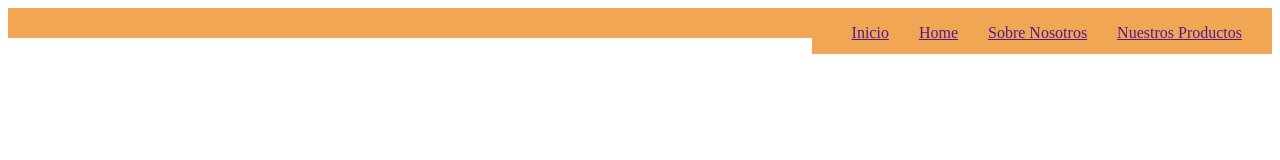
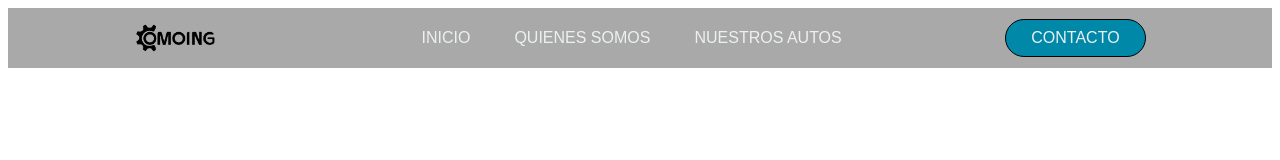
Before and after one commit to FranciscoLujan/PGweb, a plain HTML site: page index.html in a window 1280 px wide. Drawn offline with Linux system fonts and the light colour scheme.

Commit message:
Creacion de navbar (html y css)
Creacion de navbar, logo y secciones a modificar

```diff
--- a/CSS/estilo.css
+++ b/CSS/estilo.css
@@ -1,3 +1,6 @@
+@import url('https://fonts.googleapis.com/css2?family=Montserrat:wght@500&display=swap');
+
+/*
 .bar {
     display: flex;
     flex-direction: row;
@@ -17,3 +20,64 @@
     flex-direction: row;
     justify-content: flex-end;
 }
+
+*/
+
+/* NAVBAR CSS */
+
+header {
+    box-sizing: border-box;
+    margin: 0;
+    padding: 0;
+    background-color: darkgray;
+    height: 50px;
+}
+
+li, a, button {
+    font-family: 'Monserrat', sans-serif;
+    font-weight: 500;
+    font-size: 16px;
+    color: #edf0f1;
+    text-decoration: none;
+}
+
+header {
+    display: flex;
+    justify-content: space-between;
+    align-items: center;
+    padding: 30px 10%;
+}
+
+.logo {
+    cursor: pointer;
+}
+
+.nav_links {
+    list-style: none;
+}
+
+.nav_links li {
+    display: inline-block;
+    padding: 0px 20px;
+}
+
+.nav_links li a {
+    transition: all 0.3s ease 0s;
+}
+
+.nav_links li a:hover {
+    color: blue;
+}
+
+button {
+    padding: 9px 25px;
+    background-color: rgba(0,136,169,1);
+    border: 1px solid black;
+    border-radius: 50px;
+    cursor: pointer;
+    transition: all 0.3s ease 0s;
+}
+
+button:hover {
+    background-color: rgba(0,136,169,0.6);
+}
--- a/index.html
+++ b/index.html
@@ -3,16 +3,22 @@
 <head>
     <meta charset="UTF-8">
     <title>autos</title>
+    <link rel="preconnect" href="https://fonts.googleapis.com">
+    <link rel="preconnect" href="https://fonts.gstatic.com" crossorigin>
+    <link href="https://fonts.googleapis.com/css2?family=Montserrat:wght@500&display=swap" rel="stylesheet">
     <link rel="stylesheet" href="CSS/estilo.css">
 </head>
 <body>
-    <div class="navbar">
-        <ul class="navbar">
-            <li class="items"><a href="">Inicio</a></li>
-            <li class="items"><a href="">Home</a></li>
-            <li class="items"><a href="">Sobre Nosotros</a></li>
-            <li class="items"><a href="">Nuestros Productos</a></li>
-        </ul>
-    </div>
+    <header>
+        <img class="logo" src="assets/img/logo.png" alt="logo" height="50px">
+        <nav>
+            <ul class="nav_links">
+                <li><a href="#">INICIO</a></li>
+                <li><a href="">QUIENES SOMOS</a></li>
+                <li><a href="">NUESTROS AUTOS</a></li>
+            </ul>
+        </nav>
+        <a class="boton" href="#"><button>CONTACTO</button></a>
+    </header>
 </body>
 </html>
```
Also changed, not shown: assets/img/logo.png (added).
